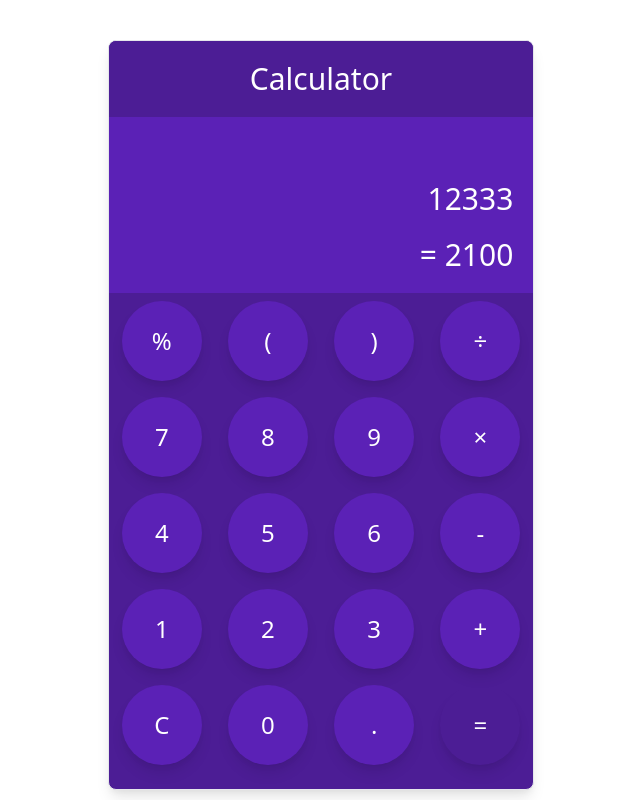
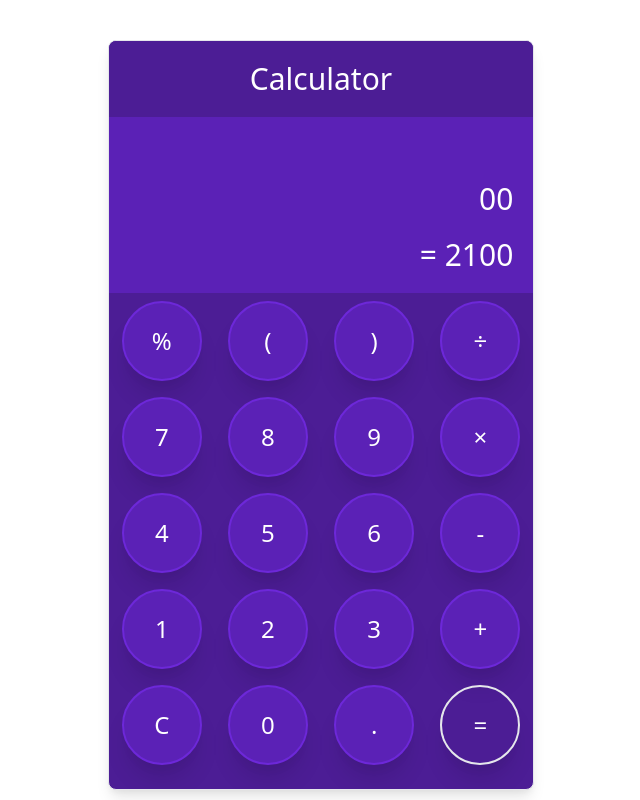
Before and after one commit to hiravesonali/calculator-using-VueJs, a Vue app: page / in a window 1280 px wide. Shown: the whole page, without its empty margins (319-959 px from the left). Built offline with nearby package versions, Linux system fonts and the light colour scheme.

Commit message:
added some methodes for cal

```diff
--- a/src/components/Calculator.vue
+++ b/src/components/Calculator.vue
@@ -8,92 +8,92 @@
 
  <div class="flex items-stretch bg-purple-900 h-24">
     <div class="flex-1 px-2 py-2 justify-center flex items-center text-white text-2xl font-semibold">
-      <button class="rounded-full h-20 w-20 flex items-center bg-purple-800 justify-center shadow-lg">%</button>
+      <button @click="percentage" class="rounded-full h-20 w-20 flex items-center bg-purple-800 justify-center shadow-xl border-2 border-purple-700">%</button>
     </div>
 
     <div class="flex-1 px-2 py-2 justify-center flex items-center text-white text-2xl font-semibold">
-      <button class="rounded-full h-20 w-20 flex items-center bg-purple-800 justify-center shadow-lg">(</button>
+      <button class="rounded-full h-20 w-20 flex items-center bg-purple-800 justify-center shadow-xl border-2 border-purple-700">(</button>
     </div>
 
     <div class="flex-1 px-2 py-2 justify-center flex items-center text-white text-2xl font-semibold">
-      <button class="rounded-full h-20 w-20 flex items-center bg-purple-800 justify-center shadow-lg">)</button>
+      <button class="rounded-full h-20 w-20 flex items-center bg-purple-800 justify-center shadow-xl border-2 border-purple-700">)</button>
     </div>
 
     <div class="flex-1 px-2 py-2 justify-center flex items-center text-white text-2xl font-semibold">
-      <button class="rounded-full h-20 w-20 flex items-center bg-purple-800 justify-center shadow-lg">÷</button>
+      <button class="rounded-full h-20 w-20 flex items-center bg-purple-800 justify-center shadow-xl border-2 border-purple-700">÷</button>
     </div>
 </div>
 
 <div class="flex items-stretch bg-purple-900 h-24">
     <div class="flex-1 px-2 py-2 justify-center flex items-center text-white text-2xl font-semibold">
-      <button class="rounded-full h-20 w-20 flex items-center bg-purple-800 justify-center shadow-lg">7</button>
+      <button @click="append('7')" class="rounded-full h-20 w-20 flex items-center bg-purple-800 justify-center shadow-xl border-2 border-purple-700">7</button>
     </div>
 
     <div class="flex-1 px-2 py-2 justify-center flex items-center text-white text-2xl font-semibold">
-      <button class="rounded-full h-20 w-20 flex items-center bg-purple-800 justify-center shadow-lg">8</button>
+      <button @click="append('8')" class="rounded-full h-20 w-20 flex items-center bg-purple-800 justify-center shadow-xl border-2 border-purple-700">8</button>
     </div>
 
     <div class="flex-1 px-2 py-2 justify-center flex items-center text-white text-2xl font-semibold">
-      <button class="rounded-full h-20 w-20 flex items-center bg-purple-800 justify-center shadow-lg">9</button>
+      <button @click="append('9')" class="rounded-full h-20 w-20 flex items-center bg-purple-800 justify-center shadow-xl border-2 border-purple-700">9</button>
     </div>
 
     <div class="flex-1 px-2 py-2 justify-center flex items-center text-white text-2xl font-semibold">
-      <button class="rounded-full h-20 w-20 flex items-center bg-purple-800 justify-center shadow-lg">×</button>
+      <button class="rounded-full h-20 w-20 flex items-center bg-purple-800 justify-center shadow-xl border-2 border-purple-700">×</button>
     </div>
 </div>
 
 <div class="flex items-stretch bg-purple-900 h-24">
     <div class="flex-1 px-2 py-2 justify-center flex items-center text-white text-2xl font-semibold">
-      <button class="rounded-full h-20 w-20 flex items-center bg-purple-800 justify-center shadow-lg">4</button>
+      <button @click="append('4')" class="rounded-full h-20 w-20 flex items-center bg-purple-800 justify-center shadow-xl border-2 border-purple-700">4</button>
     </div>
 
     <div class="flex-1 px-2 py-2 justify-center flex items-center text-white text-2xl font-semibold">
-      <button class="rounded-full h-20 w-20 flex items-center bg-purple-800 justify-center shadow-lg">5</button>
+      <button @click="append('5')" class="rounded-full h-20 w-20 flex items-center bg-purple-800 justify-center shadow-xl border-2 border-purple-700">5</button>
     </div>
 
     <div class="flex-1 px-2 py-2 justify-center flex items-center text-white text-2xl font-semibold">
-      <button class="rounded-full h-20 w-20 flex items-center bg-purple-800 justify-center shadow-lg">6</button>
+      <button @click="append('6')" class="rounded-full h-20 w-20 flex items-center bg-purple-800 justify-center shadow-xl border-2 border-purple-700">6</button>
     </div>
 
     <div class="flex-1 px-2 py-2 justify-center flex items-center text-white text-2xl font-semibold">
-      <button class="rounded-full h-20 w-20 flex items-center bg-purple-800 justify-center shadow-lg">-</button>
+      <button class="rounded-full h-20 w-20 flex items-center bg-purple-800 justify-center shadow-xl border-2 border-purple-700">-</button>
     </div>
 </div>
 
 <div class="flex items-stretch bg-purple-900 h-24">
     <div class="flex-1 px-2 py-2 justify-center flex items-center text-white text-2xl font-semibold">
-      <button class="rounded-full h-20 w-20 flex items-center bg-purple-800 justify-center shadow-lg">1</button>
+      <button @click="append('1')" class="rounded-full h-20 w-20 flex items-center bg-purple-800 justify-center shadow-xl border-2 border-purple-700">1</button>
     </div>
 
     <div class="flex-1 px-2 py-2 justify-center flex items-center text-white text-2xl font-semibold">
-      <button class="rounded-full h-20 w-20 flex items-center bg-purple-800 justify-center shadow-lg">2</button>
+      <button @click="append('2')" class="rounded-full h-20 w-20 flex items-center bg-purple-800 justify-center shadow-xl border-2 border-purple-700">2</button>
     </div>
 
     <div class="flex-1 px-2 py-2 justify-center flex items-center text-white text-2xl font-semibold">
-      <button class="rounded-full h-20 w-20 flex items-center bg-purple-800 justify-center shadow-lg">3</button>
+      <button @click="append('3')" class="rounded-full h-20 w-20 flex items-center bg-purple-800 justify-center shadow-xl border-2 border-purple-700">3</button>
     </div>
 
     <div class="flex-1 px-2 py-2 justify-center flex items-center text-white text-2xl font-semibold">
-      <button class="rounded-full h-20 w-20 flex items-center bg-purple-800 justify-center shadow-lg">+</button>
+      <button class="rounded-full h-20 w-20 flex items-center bg-purple-800 justify-center shadow-xl border-2 border-purple-700">+</button>
     </div>
 </div>
 
 
 <div class="flex items-stretch bg-purple-900 h-24 mb-4">
     <div class="flex-1 px-2 py-2 justify-center flex items-center text-white text-2xl font-semibold">
-      <button @click="clear" class="rounded-full h-20 w-20 flex items-center bg-purple-800 justify-center shadow-lg">C</button>
+      <button @click="clear" class="rounded-full h-20 w-20 flex items-center bg-purple-800 justify-center shadow-xl border-2 border-purple-700">C</button>
     </div>
 
     <div class="flex-1 px-2 py-2 justify-center flex items-center text-white text-2xl font-semibold">
-      <button class="rounded-full h-20 w-20 flex items-center bg-purple-800 justify-center shadow-lg">0</button>
+      <button @click="append('0')" class="rounded-full h-20 w-20 flex items-center bg-purple-800 justify-center shadow-xl border-2 border-purple-700">0</button>
     </div>
 
     <div class="flex-1 px-2 py-2 justify-center flex items-center text-white text-2xl font-semibold">
-      <button class="rounded-full h-20 w-20 flex items-center bg-purple-800 justify-center shadow-lg">.</button>
+      <button @click="dot" class="rounded-full h-20 w-20 flex items-center bg-purple-800 justify-center shadow-xl border-2 border-purple-700">.</button>
     </div>
 
     <div class="flex-1 px-2 py-2 justify-center flex items-center text-white text-2xl font-semibold">
-      <button class="rounded-full h-20 w-20 flex items-center bg-orange-500 justify-center shadow-lg">=</button>
+      <button class="rounded-full h-20 w-20 flex items-center bg-orange-500 justify-center shadow-xl border-2 border-orange-600">=</button>
     </div>
 </div>
 
@@ -106,12 +106,24 @@
 export default {
     data() {
       return {
-        current: '12333',
+        current: '',
       }
     },
     methods: {
-      clear(){
+      clear() {
         this.current = '';
+      },
+      percentage() {
+        this.current = `${parseFloat(this.current) / 100}`
+      },
+      append(number) {
+        this.current = `${this.current} ${number}`;
+      },
+      dot() {
+        console.log(this.current.indexOf('.'))
+        if (this.current.indexOf('.') === -1) {
+          this.append('.');
+        }
       }
     }
 }
```
